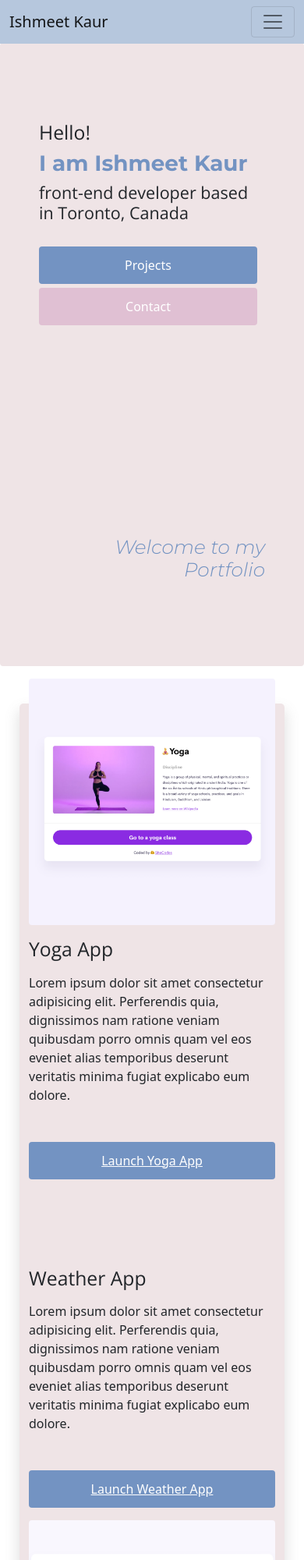
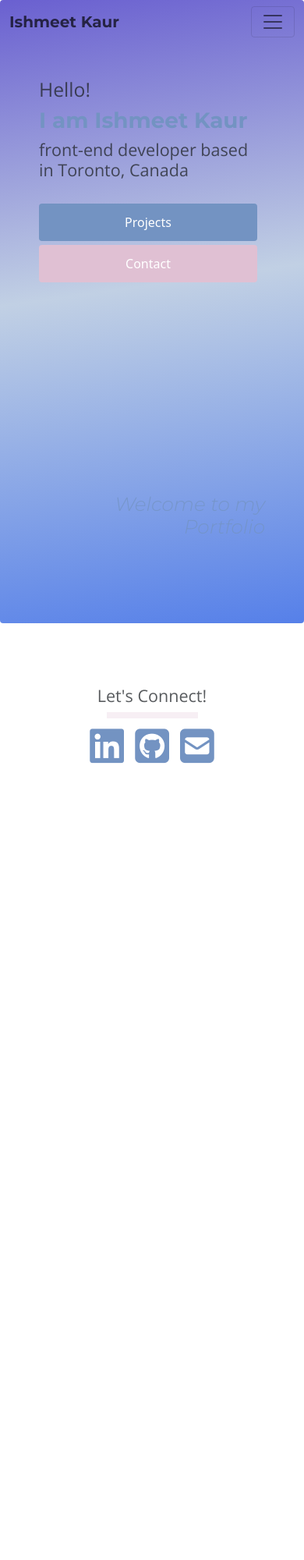
Before and after one commit to iktalk/portfolio-project, a plain HTML site: page index.html in a window 390 px wide. Shown: the top 2000 px of the page at 78% size. After the commit the page ends 1031 px from the top, so only its background shows below. Drawn offline with nearby package versions, Linux system fonts and the light colour scheme.

Commit message:
background gradient

```diff
--- a/index.html
+++ b/index.html
@@ -27,9 +27,9 @@
     <title>Ishmeet Kaur | Front-End Developer</title>
   </head>
   <body>
-    <nav class="navbar fixed-top navbar-expand-lg navbar-light" style="background-color: #b6c7dd;">
+    <nav class="navbar fixed-top navbar-expand-lg navbar-light">
       <div class="container-fluid">
-        <a class="navbar-brand" href="#">Ishmeet Kaur</a>
+        <a class="navbar-brand navbar-name" href="#">Ishmeet Kaur</a>
         <button
           class="navbar-toggler"
           type="button"
@@ -69,89 +69,6 @@
       </div>
     </div>
 
-    <div class="container-fluid homepage-body">
-      <div class="row mt-5">
-        <div class="col-sm-6">
-          <img
-            src="images/yoga.png"
-            alt="yoga application"
-            class="img-fluid rounded project-img"
-          />
-        </div>
-        <div class="col-sm-6">
-          <h2 class="mb-3 mt-3">Yoga App</h2>
-          <p class="yoga-app">
-            Lorem ipsum dolor sit amet consectetur adipisicing elit. Perferendis
-            quia, dignissimos nam ratione veniam quibusdam porro omnis quam vel
-            eos eveniet alias temporibus deserunt veritatis minima fugiat
-            explicabo eum dolore.
-          </p>
-          <div class="mb-5 mt-5">
-            <a
-              href="#"
-              class="primary-link project-link"
-              title="Yoga Application"
-              >Launch Yoga App</a
-            >
-          </div>
-        </div>
-      </div>
-      <div class="row mt-5">
-        <div class="col-sm-6">
-          <h2 class="mb-3 mt-3">Weather App</h2>
-          <p class="weather-app">
-            Lorem ipsum dolor sit amet consectetur adipisicing elit. Perferendis
-            quia, dignissimos nam ratione veniam quibusdam porro omnis quam vel
-            eos eveniet alias temporibus deserunt veritatis minima fugiat
-            explicabo eum dolore.
-          </p>
-          <div class="mb-5 mt-5">
-            <a
-              href="#"
-              class="primary-link project-link"
-              title="Weather Application"
-              >Launch Weather App</a
-            >
-          </div>
-        </div>
-        <div class="col-sm-6">
-          <img
-            src="images/weather.png"
-            alt="weather application"
-            class="img-fluid rounded project-img"
-          />
-        </div>
-      </div>
-      <div class="row mt-5">
-        <div class="col-sm-6">
-          <img
-            src="images/yogurt.png"
-            alt="yogurt application"
-            class="img-fluid rounded project-img"
-          />
-        </div>
-        <div class="col-sm-6">
-          <h2 class="mb-3 mt-3">Yogurt App</h2>
-          <p class="yogurt-app">
-            Lorem ipsum dolor sit amet consectetur adipisicing elit. Perferendis
-            quia, dignissimos nam ratione veniam quibusdam porro omnis quam vel
-            eos eveniet alias temporibus deserunt veritatis minima fugiat
-            explicabo eum dolore.
-          </p>
-          <div class="mb-5 mt-5">
-            <a
-              href="#"
-              class="primary-link project-link"
-              title="Yogurt Application"
-              >Launch Yogurt App</a
-            >
-          </div>
-        </div>
-      </div>
-    </div>
-
-
-
     <div class="social-links">
       <h4>Let's Connect!</h4>
       <hr size="10" width="30%">
--- a/src/style.css
+++ b/src/style.css
@@ -46,10 +46,16 @@
 }
 
 .hero {
-  margin-top: 55px;
-  background-color: var(--background-color);
   padding: 100px 50px;
   border-radius: 4px;
+
+  background: rgb(86, 128, 233);
+  background: linear-gradient(
+    352deg,
+    rgba(86, 128, 233, 1) 0%,
+    rgba(193, 208, 228, 1) 54%,
+    rgba(106, 96, 208, 1) 100%
+  );
 }
 
 .hero .welcome-message {
@@ -112,6 +118,11 @@
   box-shadow: 0px 10px 17px 2px rgba(110, 110, 109, 0.2);
 }
 
+.navbar-name {
+  font-family: var(--heading-font);
+  opacity: 75%;
+}
+
 h1 {
   font-family: var(--heading-font);
   color: var(--primary-button-color);
@@ -120,6 +131,7 @@ h1 {
 h2,
 h4 {
   font-family: var(--paragraph-font);
+  opacity: 75%;
 }
 
 hr {
```
